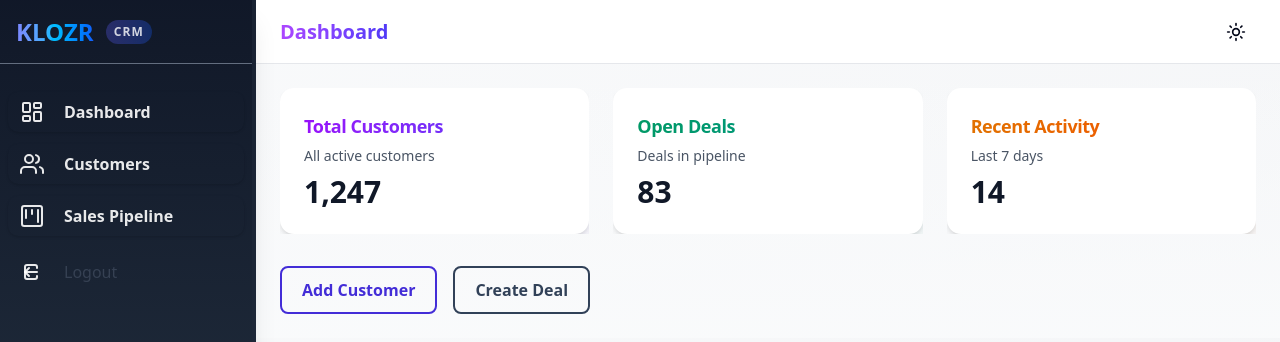
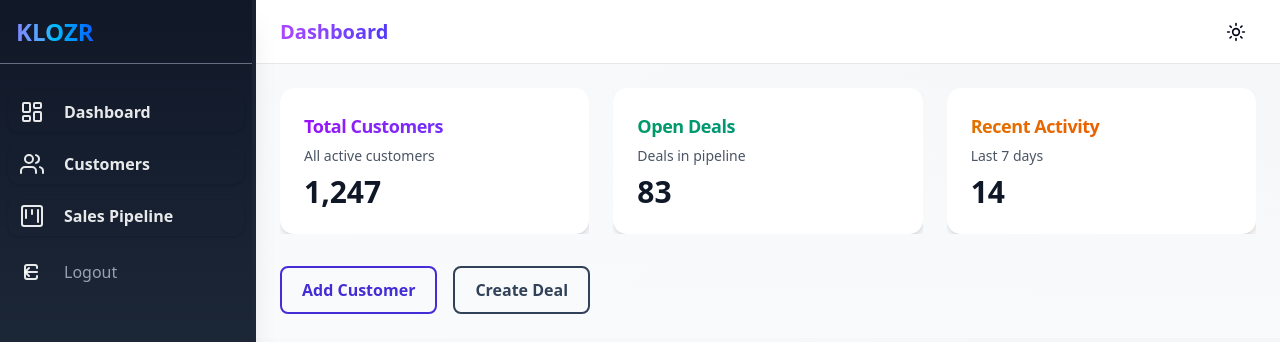
Before and after one commit to MazRadwan/klozr, a Next.js app: page /dashboard in a window 1280 px wide. Shown: the top 342 px of the page. Built offline with nearby package versions, Linux system fonts and the light colour scheme.

Commit message:
style changes to dashboard

```diff
--- a/src/components/layout/DashboardLayout.tsx
+++ b/src/components/layout/DashboardLayout.tsx
@@ -77,7 +77,7 @@ export function DashboardLayout({ children }: { children: React.ReactNode }) {
             ) : (
               <span className="w-10 h-10 flex items-center justify-center rounded-full bg-gradient-to-r from-indigo-400 via-sky-400 to-blue-600 text-white font-extrabold text-lg">K</span>
             )}
-            <span className="hidden md:inline-block text-xs font-bold tracking-widest text-white/80 dark:text-slate-300/60 ml-1 px-2 py-1 rounded-full bg-gradient-to-r from-indigo-500/30 to-blue-600/30 backdrop-blur-md">CRM</span>
+
           </div>
         </div>
         <nav className="flex flex-col gap-1 px-2 py-6">
@@ -105,7 +105,7 @@ export function DashboardLayout({ children }: { children: React.ReactNode }) {
           <div className="flex-1" />
           <Link
             href="/api/auth/signout"
-            className="flex items-center gap-3 rounded-lg px-3 py-2 my-1 text-gray-700 dark:text-gray-300 hover:bg-gray-100 dark:hover:bg-gray-800 hover:text-red-600 dark:hover:text-red-400 transition-colors"
+            className="flex items-center gap-3 rounded-lg px-3 py-2 my-1 text-gray-400 dark:text-gray-400 hover:bg-gray-100 dark:hover:bg-gray-800 hover:text-red-600 dark:hover:text-red-400 transition-colors font-normal"
           >
             <span className="inline-block w-6 text-white/90 dark:text-blue-100"><svg width="24" height="24" fill="none" stroke="currentColor" strokeWidth="2" strokeLinecap="round" strokeLinejoin="round" className="lucide lucide-log-out"><path d="M9 16l-4-4 4-4"/><path d="M5 12h12"/><path d="M17 16v1a2 2 0 0 1-2 2H7a2 2 0 0 1-2-2V7a2 2 0 0 1 2-2h8a2 2 0 0 1 2 2v1"/></svg></span>
             <span className={sidebarOpen ? "opacity-100 ml-2" : "opacity-0 ml-0 w-0 overflow-hidden transition-all duration-300"}>Logout</span>
```
